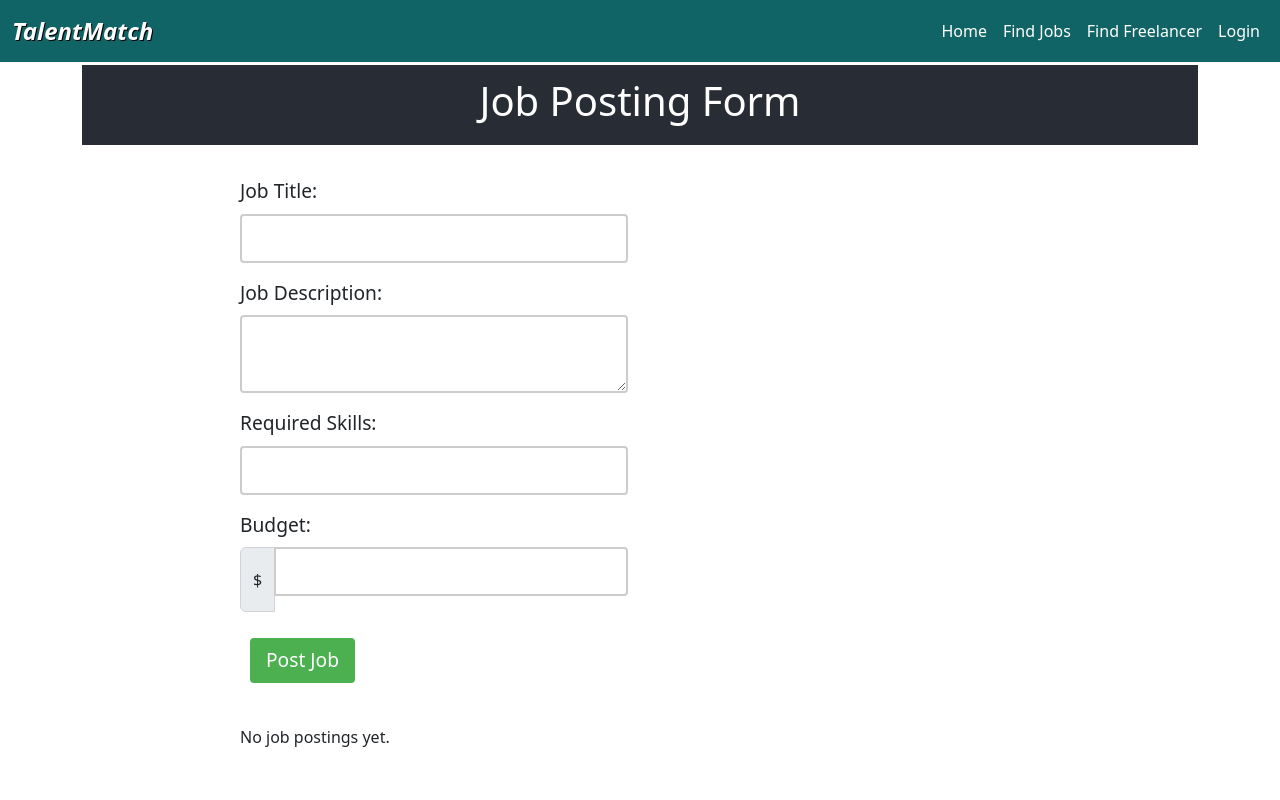
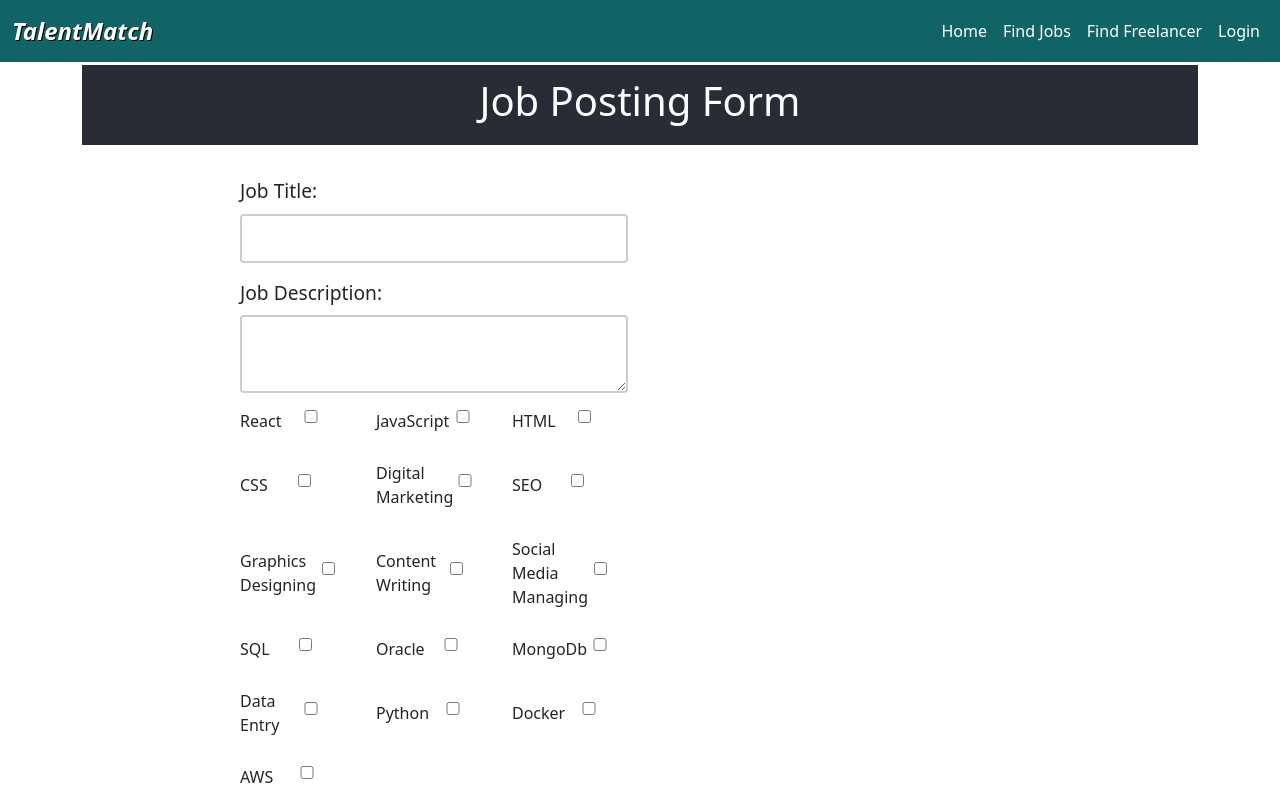
Before and after one commit to parajuleen/College-Project, a React (Vite) app: page /post in a window 1280 px wide. Both pictures are taken after a click on the button "Post New Jobs". Shown: the top 800 px of the page. Built offline with nearby package versions, Linux system fonts and the light colour scheme.

Commit message:
Checkbox for skills

```diff
--- a/src/Components/Createjob.jsx
+++ b/src/Components/Createjob.jsx
@@ -3,10 +3,14 @@ import './Createjob.css';
 import 'bootstrap/dist/css/bootstrap.min.css';
 import {signedin} from '../api/config';
 import {Maincontext} from '../App';
+
+
+  const skills = ['React', 'JavaScript', 'HTML', 'CSS', 'Digital Marketing','SEO', 'Graphics Designing', 'Content Writing', 'Social Media Managing','SQL','Oracle','MongoDb','Data Entry','Python','Docker','AWS']
+
 function Jobs() {
   const [jobTitle, setJobTitle] = useState('');
   const [jobDescription, setJobDescription] = useState('');
-  const [requiredSkills, setRequiredSkills] = useState('');
+  const [requiredSkills, setRequiredSkills] = useState([]);
   const [budget, setBudget] = useState('');
   const [editingJobPosting, setEditingJobPosting] = useState(null)
   const [jobPostings, setJobPostings] = useState([]);
@@ -37,7 +41,7 @@ function Jobs() {
     const newJobPosting = {
       title:jobTitle,
       description:jobDescription,
-      skills:[requiredSkills],
+      skills:requiredSkills,
       budget,
     };
 
@@ -69,7 +73,7 @@ function Jobs() {
 
     setJobTitle('');
     setJobDescription('');
-    setRequiredSkills('');
+    setRequiredSkills([]);
     setBudget('');
     setJobId(null);
     setShowForm(false)
@@ -92,6 +96,20 @@ function Jobs() {
   const handleBtnClick=()=>{
     setShowForm(!showForm);
   }
+
+ const handleSkillChange = (e) => {
+    const skill = e.target.value;
+    const isChecked = e.target.checked;
+
+    if (isChecked) {
+      //setFormData({ ...formData, selectedSkills: [...formData.selectedSkills, skill] });
+        setRequiredSkills(skills=>[...skills,skill])
+    } else {
+     // setFormData({ ...formData, selectedSkills: formData.selectedSkills.filter(selectedSkill => selectedSkill !== skill) });
+      setRequiredSkills(skills=>skills.filter(selected=>selected!==skill))
+    }
+  }
+
 
 
   return (
@@ -116,10 +134,20 @@ function Jobs() {
             <label htmlFor="jobDescription" className="form-label">Job Description:</label>
             <textarea id="jobDescription" name="jobDescription" className="form-control" value={jobDescription} onChange={(event) => setJobDescription(event.target.value)} required />
           </div>
+            <div className="skills-container" style={{ display: 'grid', gridTemplateColumns: 'repeat(3, 1fr)', gridGap: '20px', marginBottom: '10px' }}>
+            {skills.map((skill,index) => (
+
+              <div key={index} className='skill-item' style={{ display: 'flex', alignItems: 'center', marginRight: '20px' }}>
+                <label htmlFor={skill} style={{ fontSize: '16px', marginRight: '5px' }}>{skill}</label>
+                <input type="checkbox" id={skill} name={skill} value={skill} checked={requiredSkills.includes(skill)} onChange={handleSkillChange} />
+
+              </div>
+            ))}
+            </div>
 
           <div className="mb-3">
             <label htmlFor="requiredSkills" className="form-label">Required Skills:</label>
-            <input type="text" id="requiredSkills" name="requiredSkills" className="form-control" value={requiredSkills} onChange={(event) => setRequiredSkills(event.target.value)} required />
+            <input type="text" id="requiredSkills" name="requiredSkills" className="form-control" value={requiredSkills.join(', ')} onChange={(event) => setRequiredSkills(event.target.value)} readOnly  />
           </div>
 
           <div className="mb-3">
@@ -150,7 +178,7 @@ function Jobs() {
                   <div className="card-body">
                     <h3 className="card-title">{jobPosting.title}</h3>
                     <p className="card-text"><strong>Description:</strong> {jobPosting.description}</p>
-                    <p className="card-text"><strong>Skills:</strong> {jobPosting.skills}</p>
+                    <p className="card-text"><strong>Skills:</strong> {jobPosting.skills.join(', ')}</p>
                     <p className="card-text"><strong>Budget:</strong> ${jobPosting.budget}</p>
                     <button type="button" className="btn btn-primary" onClick={() => handleEdit(index)}>Edit</button>
                   </div>
```
